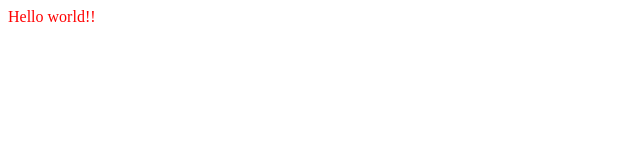
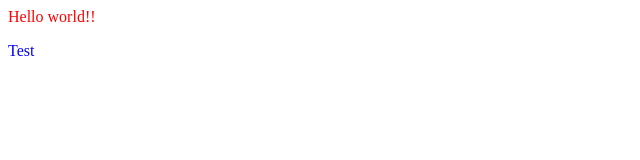
Before and after one commit to bendallj/0main_opensap_repo, a plain HTML site: page index.html in a window 1280 px wide. Shown: the full height of the page, 0-640 px from the left. Drawn offline with Linux system fonts and the light colour scheme.

Commit message:
Added second line

```diff
--- a/index.html
+++ b/index.html
@@ -4,5 +4,6 @@
 	</head>
 	<body style="color:Red">
 		Hello world!!
+		<p style="color:blue">Test</p>
 	</body>
 </html>
```
